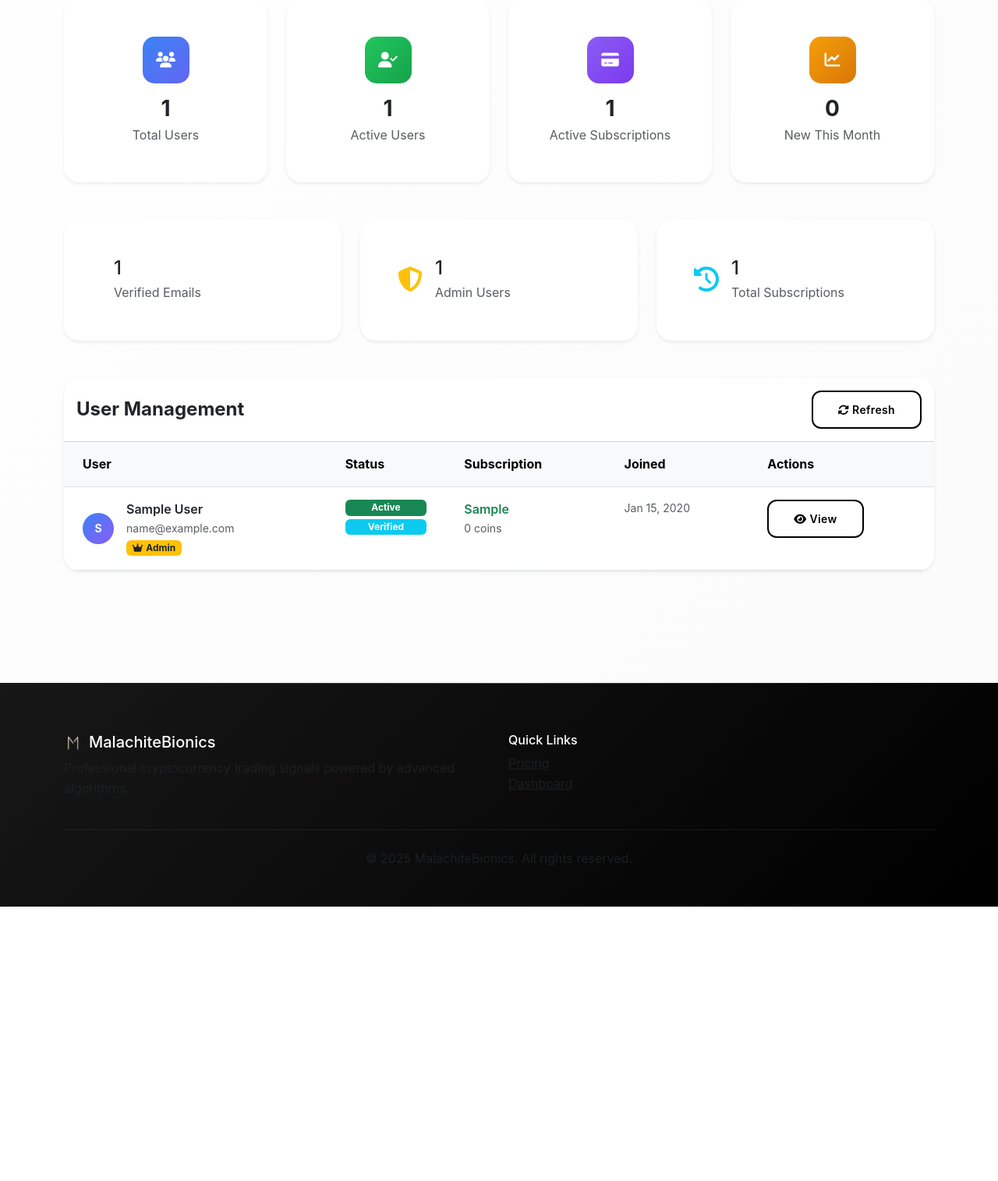
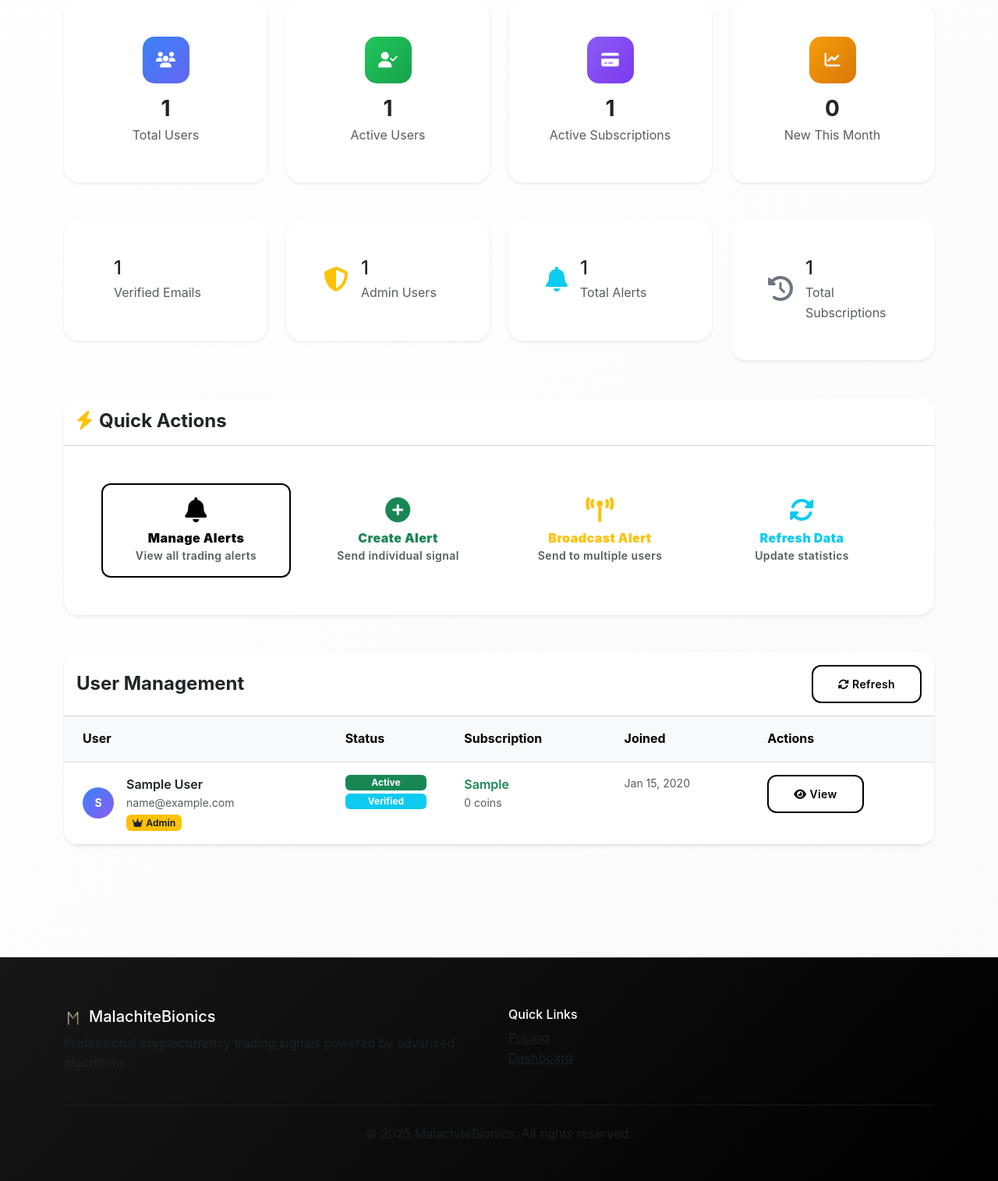
Before and after one commit to coleisa/MalachiteBionics, a Flask app: page /admin in a window 1280 px wide. Shown: the part 314-1829 px from the top of the page at 78% size. Before the commit the page ends 1477 px from the top, so only its background shows below. Run offline with Flask 3, Linux system fonts and the light colour scheme; a user stored in the database is signed in; tables that the repository leaves empty hold one stand-in row (values such as "Sample post"); some libraries are stand-ins or nearby versions.

Commit message:
Update dashboard.html

```diff
--- a/MalachiteBionics/templates/admin/dashboard.html
+++ b/MalachiteBionics/templates/admin/dashboard.html
@@ -80,7 +80,7 @@
 
     <!-- Additional Stats Row -->
     <div class="row g-4 mb-5">
-        <div class="col-md-4">
+        <div class="col-md-3">
             <div class="card border-0 shadow-sm">
                 <div class="card-body">
                     <div class="d-flex align-items-center">
@@ -96,7 +96,7 @@
             </div>
         </div>
 
-        <div class="col-md-4">
+        <div class="col-md-3">
             <div class="card border-0 shadow-sm">
                 <div class="card-body">
                     <div class="d-flex align-items-center">
@@ -112,16 +112,77 @@
             </div>
         </div>
 
-        <div class="col-md-4">
+        <div class="col-md-3">
             <div class="card border-0 shadow-sm">
                 <div class="card-body">
                     <div class="d-flex align-items-center">
                         <div class="me-3">
-                            <i class="fas fa-history fa-2x text-info"></i>
+                            <i class="fas fa-bell fa-2x text-info"></i>
+                        </div>
+                        <div>
+                            <h4 class="mb-1">{{ stats.total_alerts }}</h4>
+                            <p class="text-muted mb-0">Total Alerts</p>
+                        </div>
+                    </div>
+                </div>
+            </div>
+        </div>
+
+        <div class="col-md-3">
+            <div class="card border-0 shadow-sm">
+                <div class="card-body">
+                    <div class="d-flex align-items-center">
+                        <div class="me-3">
+                            <i class="fas fa-history fa-2x text-secondary"></i>
                         </div>
                         <div>
                             <h4 class="mb-1">{{ stats.total_subscriptions }}</h4>
                             <p class="text-muted mb-0">Total Subscriptions</p>
+                        </div>
+                    </div>
+                </div>
+            </div>
+        </div>
+    </div>
+
+    <!-- Quick Actions -->
+    <div class="row g-4 mb-5">
+        <div class="col-12">
+            <div class="card border-0 shadow-sm">
+                <div class="card-header bg-white py-3">
+                    <h4 class="mb-0 fw-bold">
+                        <i class="fas fa-bolt me-2 text-warning"></i>Quick Actions
+                    </h4>
+                </div>
+                <div class="card-body">
+                    <div class="row g-3">
+                        <div class="col-md-3">
+                            <a href="{{ url_for('admin_alerts') }}" class="btn btn-outline-primary w-100 h-100 d-flex flex-column align-items-center justify-content-center py-3">
+                                <i class="fas fa-bell fa-2x mb-2"></i>
+                                <strong>Manage Alerts</strong>
+                                <small class="text-muted">View all trading alerts</small>
+                            </a>
+                        </div>
+                        <div class="col-md-3">
+                            <a href="{{ url_for('admin_create_alert') }}" class="btn btn-outline-success w-100 h-100 d-flex flex-column align-items-center justify-content-center py-3">
+                                <i class="fas fa-plus-circle fa-2x mb-2"></i>
+                                <strong>Create Alert</strong>
+                                <small class="text-muted">Send individual signal</small>
+                            </a>
+                        </div>
+                        <div class="col-md-3">
+                            <a href="{{ url_for('admin_broadcast_alert') }}" class="btn btn-outline-warning w-100 h-100 d-flex flex-column align-items-center justify-content-center py-3">
+                                <i class="fas fa-broadcast-tower fa-2x mb-2"></i>
+                                <strong>Broadcast Alert</strong>
+                                <small class="text-muted">Send to multiple users</small>
+                            </a>
+                        </div>
+                        <div class="col-md-3">
+                            <button class="btn btn-outline-info w-100 h-100 d-flex flex-column align-items-center justify-content-center py-3" onclick="location.reload()">
+                                <i class="fas fa-sync-alt fa-2x mb-2"></i>
+                                <strong>Refresh Data</strong>
+                                <small class="text-muted">Update statistics</small>
+                            </button>
                         </div>
                     </div>
                 </div>
```
